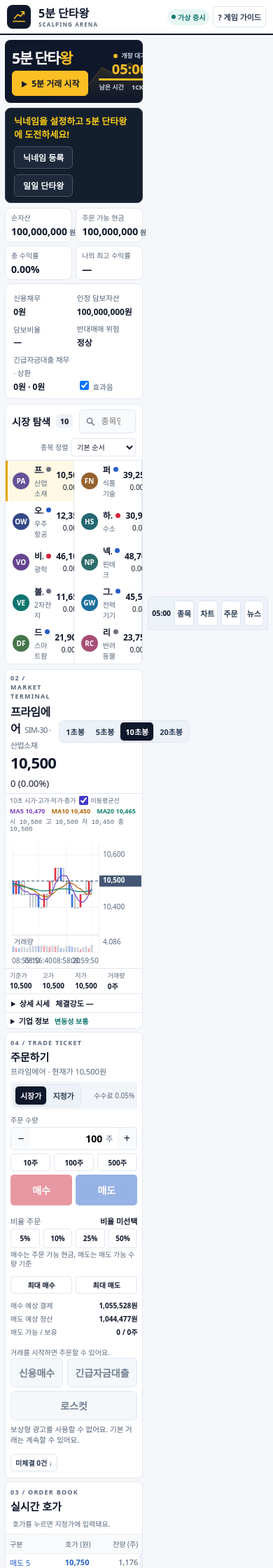
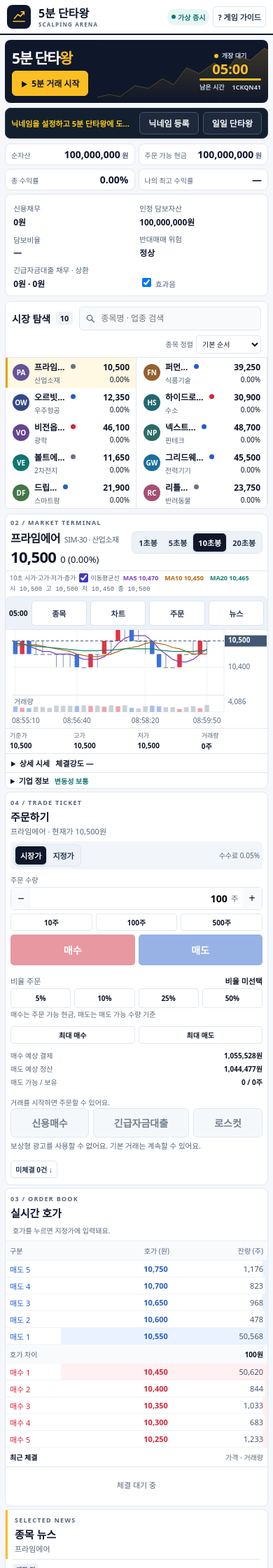
Before and after one commit to heewon-yu/dailyfoodfighter, a Jekyll site: the page games/scalping-king/index.html, which Jekyll copies as it is, in a window 390 px wide. Shown: the top 2240 px of the page at 70% size. Built offline with Jekyll 4.4.1, drawn with Linux system fonts in a browser that asks for light colours; some of the changed text lies outside the part shown.

Commit message:
fix(scalping): compact mobile official-panel single line and shift mobile-jump grid-row to 6

```diff
--- a/games/scalping-king/index.html
+++ b/games/scalping-king/index.html
@@ -7,7 +7,7 @@
   <meta name="description" content="가상 투자금 1억 원으로 호가와 뉴스를 읽고 5분 동안 수익률에 도전하는 주식 모의거래 게임">
   <meta name="theme-color" content="#0f172a">
   <title>5분 단타왕 | 모의거래 게임</title>
-  <link rel="stylesheet" href="./style.css?v=20261112-v15">
+  <link rel="stylesheet" href="./style.css?v=20261112-v20">
   <script defer src="./risk-v2.js?v=20261111-emergency-collateral"></script>
   <script defer src="./microstructure-v2.js?v=20261111-v2"></script>
   <script defer src="./ledger-v2.js?v=20261112-integration"></script>
@@ -15,9 +15,9 @@
   <script defer src="./reward-v2.js?v=20261111-v2"></script>
   <script defer src="./market.js?v=20261111-v2"></script>
   <script defer src="./chart.js?v=20261110-07"></script>
-  <script defer src="./official-config.js?v=20261112-v15"></script>
-  <script defer src="./official-client.js?v=20261112-v15"></script>
-  <script defer src="./game.js?v=20261112-v15"></script>
+  <script defer src="./official-config.js?v=20261112-v20"></script>
+  <script defer src="./official-client.js?v=20261112-v20"></script>
+  <script defer src="./game.js?v=20261112-v20"></script>
 </head>
 <body>
   <header class="topbar">
--- a/games/scalping-king/style.css
+++ b/games/scalping-king/style.css
@@ -394,8 +394,8 @@ footer{text-align:center;font-size:10px;font-weight:400;color:#94a3b8;line-heigh
   .stock-news-panel .card-heading,.pending-panel .card-heading{padding-inline:10px}
   #stockNews,#pending{padding-inline:10px}
   .mobile-guide-intro{display:block;margin:10px 0 0;color:var(--muted);font-size:12px;line-height:1.5}
-  .mobile-jump{grid-row:5}
-  .shell footer{grid-row:6}
+  .mobile-jump{grid-row:6}
+  .shell footer{grid-row:7}
 }
 
 @media(min-width:811px){
@@ -667,7 +667,25 @@ footer{text-align:center;font-size:10px;font-weight:400;color:#94a3b8;line-heigh
 }
 
 @media (max-width: 550px) {
-  .order-panel { align-self: start; }
+  .official-panel {
+    display: flex !important;
+    flex-wrap: nowrap !important;
+    align-items: center !important;
+    justify-content: space-between !important;
+    padding: 5px 8px !important;
+    gap: 6px !important;
+  }
+  .official-panel > span {
+    font-size: 11px !important;
+    white-space: nowrap !important;
+    overflow: hidden !important;
+    text-overflow: ellipsis !important;
+  }
+  .official-panel button.subtle {
+    padding: 3px 8px !important;
+    font-size: 11px !important;
+    min-height: 28px !important;
+  }
 }
 
 /* Compact mobile trading view (2026-11-12): preserve chart/order visibility. */
```
